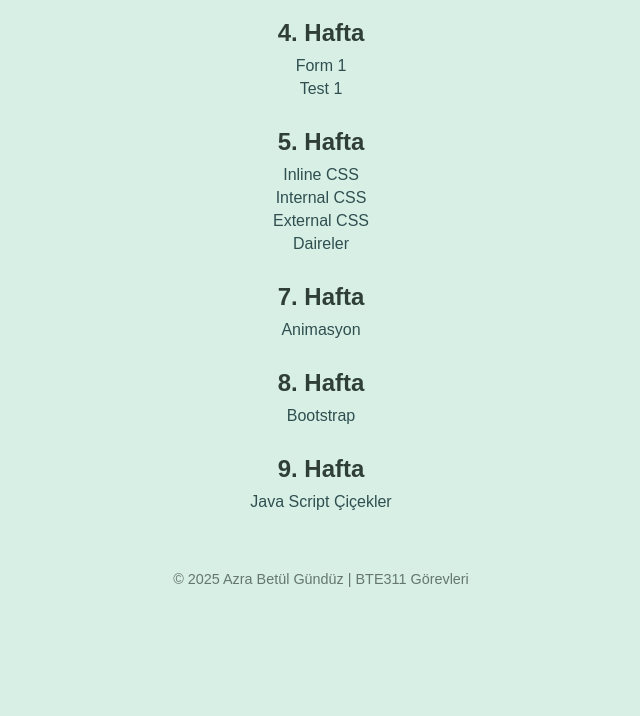
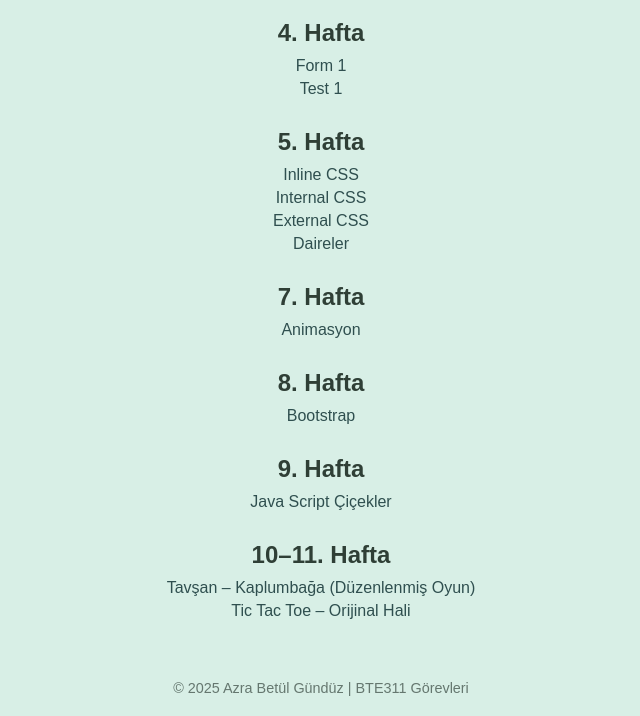
Before and after one commit to azragunduz/azragunduz.github.io, a plain HTML site: page index.html in a window 1280 px wide. Shown: the part 99-815 px from the top of the page, without its empty margins (319-959 px from the left). Drawn offline with Linux system fonts and the light colour scheme.

Commit message:
Add navigation links for weeks 10-11 activities

```diff
--- a/index.html
+++ b/index.html
@@ -95,6 +95,17 @@
     </ul>
   </nav>
 
+  <h2>10–11. Hafta</h2>
+<nav>
+  <ul>
+    <!-- Düzenlenmiş oyun -->
+    <li><a href="oyunlar/tavsan-kaplumbaga/index.html">Tavşan – Kaplumbağa (Düzenlenmiş Oyun)</a></li>
+
+    <!-- İlk hali -->
+    <li><a href="oyunlar/ilk-oyun/index.html">Tic Tac Toe – Orijinal Hali</a></li>
+  </ul>
+</nav>
+
   <footer>
     © 2025 Azra Betül Gündüz | BTE311 Görevleri
   </footer>
```
